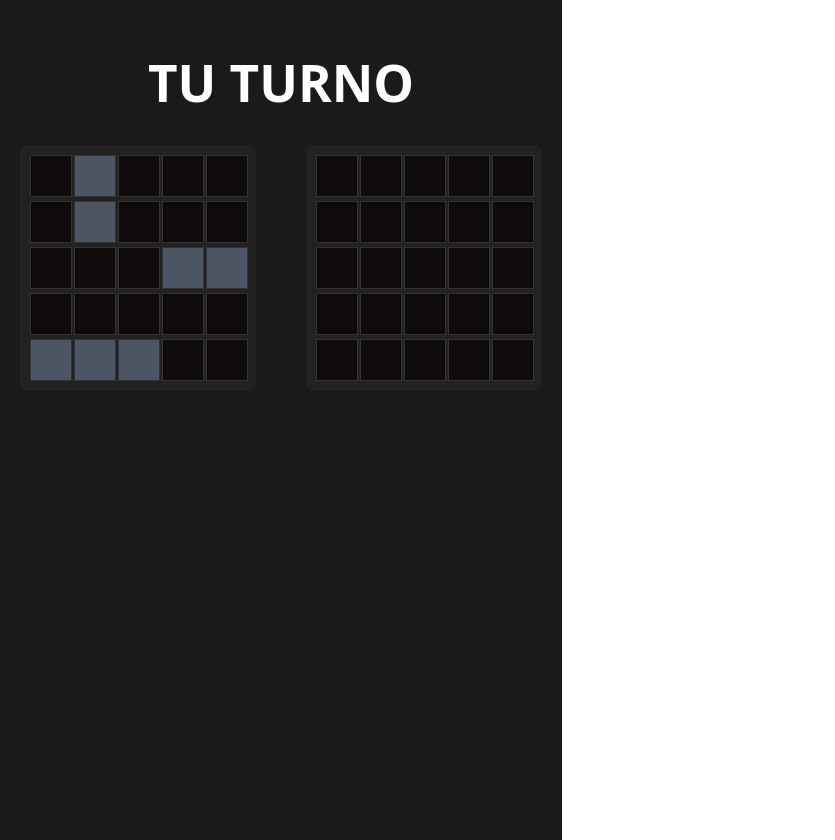
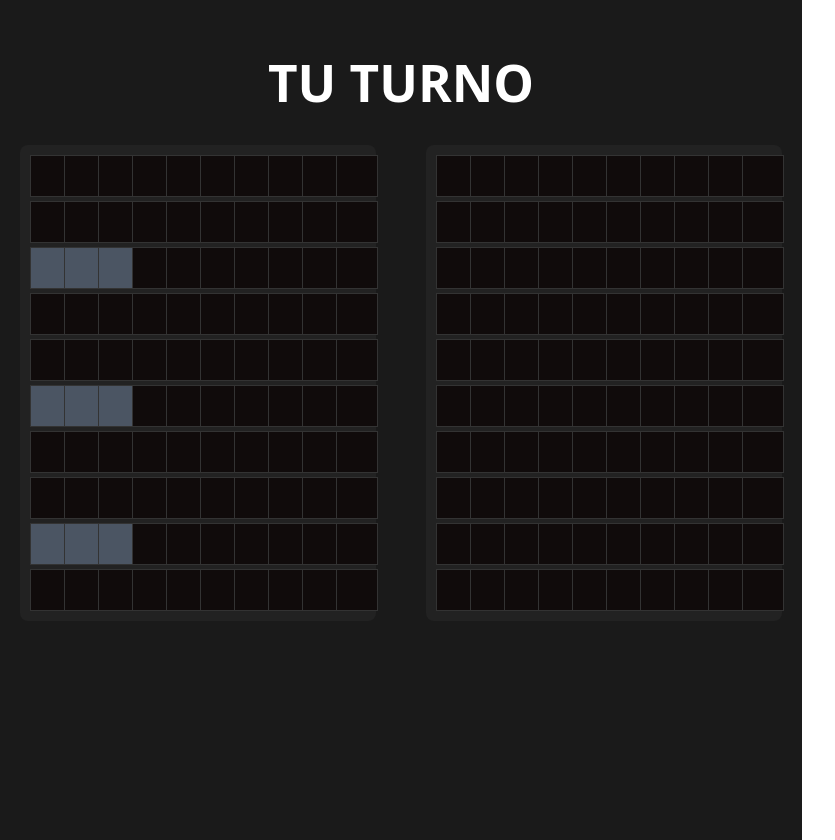
Before and after one commit to UNIZAR-30226-2026-13/Frontend, a React (Vite) app: page / in a window 1280 px wide. Shown: the whole page, without its empty margins (0-835 px from the left). Built offline with nearby package versions, Linux system fonts and the light colour scheme.

Commit message:
Prototipo primero

```diff
--- a/src/App.jsx
+++ b/src/App.jsx
@@ -1,18 +1,31 @@
 import { useState, useEffect } from 'react';
 import Tablero from './components/tablero';
+import { TABLEROS } from './constants/configuracion';
+
+// Usamos el valor del configuracion.js
+const TAM = TABLEROS.ESTANDAR_TAM;
 
 //Crear mapa
-const getMapa = () => [
-  [0, 1, 0, 0, 0],
-  [0, 1, 0, 0, 0],
-  [0, 0, 0, 1, 1],
-  [0, 0, 0, 0, 0],
-  [1, 1, 1, 0, 0]
-];
+const generarTab = () => {
+  const tablero = Array(TAM).fill(null).map(() => Array(TAM).fill(0));
+
+  // Poner 3 barcos para probar
+  tablero[2][0] = 1;
+  tablero[2][1] = 1;
+  tablero[2][2] = 1;
+  tablero[5][0] = 1;
+  tablero[5][1] = 1;
+  tablero[5][2] = 1;
+  tablero[8][0] = 1;
+  tablero[8][1] = 1;
+  tablero[8][2] = 1;
+
+  return tablero;
+};
 
 function App() {
-  const [mios, Mios] = useState(getMapa());
-  const [enemigos, Enemigos] = useState(getMapa());
+  const [mios, Mios] = useState(generarTab());
+  const [enemigos, Enemigos] = useState(generarTab());
   const [turnoMio, TurnoMio] = useState(true);
 
   //Ver si alguno ha ganado
@@ -27,8 +40,8 @@ function App() {
         let f, c;
 
         do {
-        f = Math.floor(Math.random()*5);
-        c = Math.floor(Math.random()*5);
+            f = Math.floor(Math.random()*10);
+            c = Math.floor(Math.random()*10);
         }while (mios[f][c] > 1);
 
         const nuevo = mios.map(fila => [...fila]);
@@ -38,9 +51,8 @@ function App() {
         Mios(nuevo); // Actualizar tablero
         if (!acierto) TurnoMio(true); // Solo cambio turno si falla
       }, 1500); // Ponemos algo de tiempo de epsera para q no sea caotico
-      return () => clearTimeout(timer);
     }
-  }, [turnoMio, mios, fin]); // Al depender de 'mios', si acierta, repite disparo
+  }, [turnoMio, mios, fin]); // Al depender de mios si acierta repite disparo
 
   // Mis disparos
   const disparar = (f, c) => {
--- a/src/components/tablero.jsx
+++ b/src/components/tablero.jsx
@@ -1,10 +1,11 @@
 import Celda from './celda';
 
 function Tablero({ cuadricula, alDisparar, esIA }) {
+  const tamano = cuadricula.length;
   return (
     <div style={{
       display: 'grid',
-      gridTemplateColumns: 'repeat(5, 40px)',
+      gridTemplateColumns: `repeat(${tamano}, 30px)`,
       gap: '4px',
       backgroundColor: '#222',
       padding: '10px',
```
